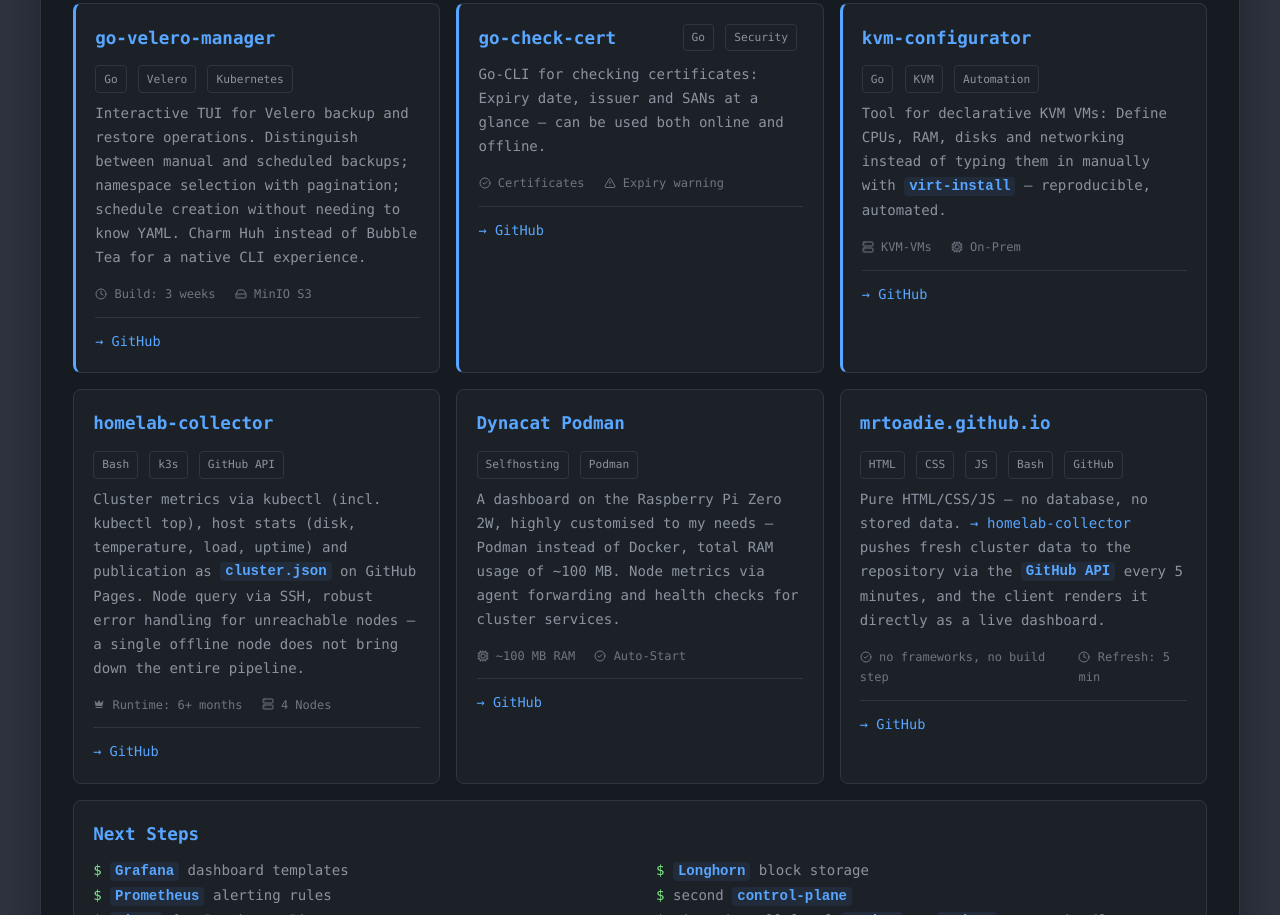
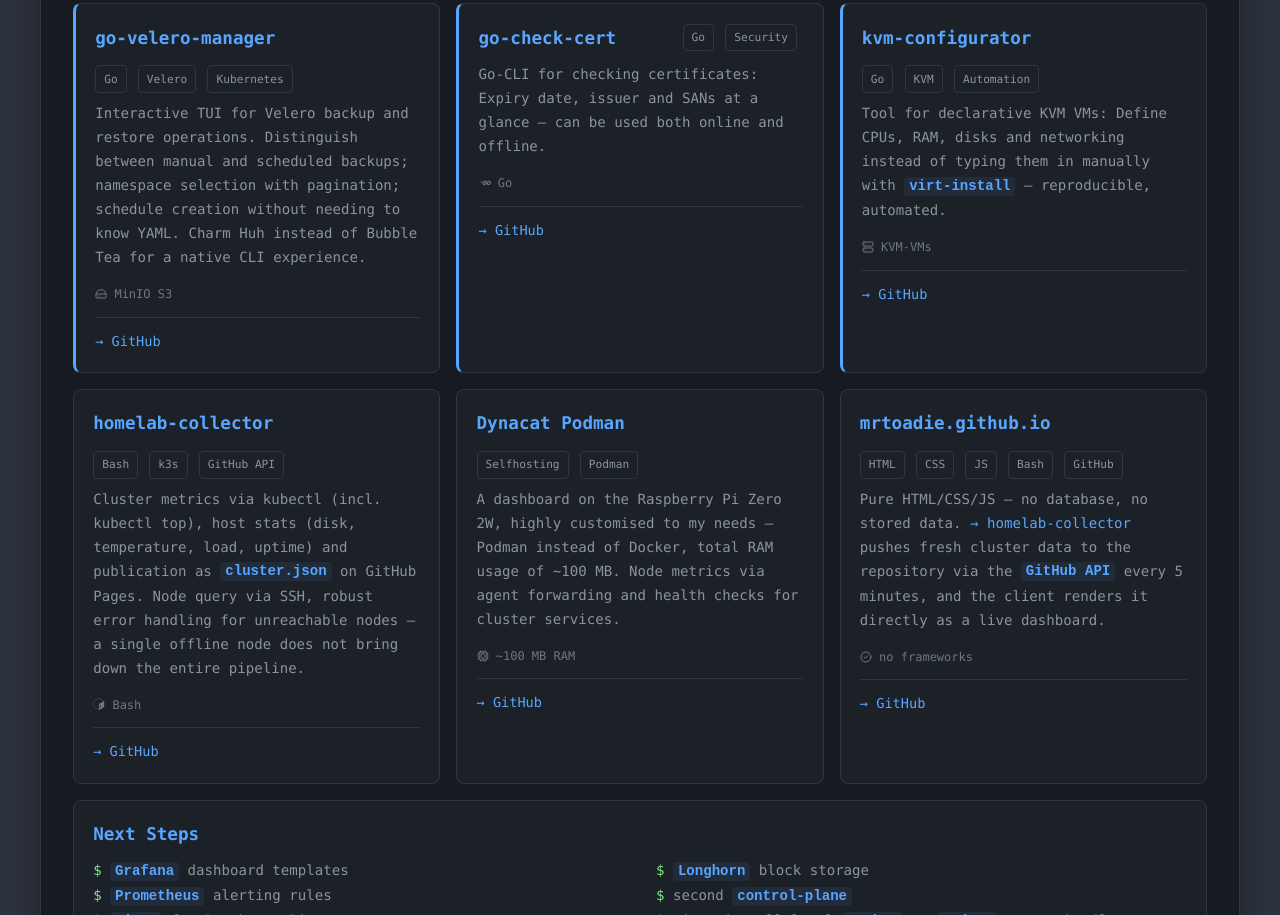
Before and after one commit to mrtoadie/mrtoadie.github.io, a plain HTML site: page projects.html in a window 1280 px wide. Shown: the part 355-1270 px from the top of the page. Drawn offline with Linux system fonts and the light colour scheme.

Commit message:
some cleanups

```diff
--- a/assets/css/style.css
+++ b/assets/css/style.css
@@ -1,4 +1,4 @@
-/* style.css — GitHub-dark terminal theme for mrtoadie.github.io
+/* style.css — GitHub-dark like terminal theme for mrtoadie.github.io
    Consolidated: every rule exactly once, dead blocks removed.
    Theme switch = edit the :root block only.
    Structure: reset → tokens → base → icons → header/nav → typography →
@@ -15,7 +15,6 @@
     margin: 0;
     padding: 0;
 }
-
 /* ---------- Theme tokens ---------- */
 :root {
     --bg: #2e3440;
@@ -150,6 +149,12 @@ a:hover {
 }
 .ic-coffee {
     --i: url("../icons/coffee.svg");
+}
+.ic-bash {
+    --i: url("../icons/bash.svg");
+}
+.ic-go {
+    --i: url("../icons/go.svg");
 }
 
 /* ---------- Terminal header (sticky) ---------- */
@@ -933,7 +938,6 @@ section:last-child {
     padding-top: 0.75rem;
     font-size: 0.85rem;
 }
-
 /* ---------- Skills page ----------
    Two-column rows on desktop (name | evidence), stacked on phones. */
 .intro-text {
@@ -1217,9 +1221,6 @@ footer {
 .incident-meta time {
     color: var(--dim);
 }
-.incident-meta .meta-label {
-    color: var(--text-muted);
-}
 .incident-meta .meta-item {
     margin-left: 0.5rem;
     padding-left: 0.75rem;
--- a/projects.html
+++ b/projects.html
@@ -42,7 +42,7 @@
                     </div>
 
                     <div class="project-grid">
-                        <!-- Velero -->
+                        <!-- Featured: Velero -->
                         <div class="project-card featured">
                             <div class="project-header">
                                 <div class="project-name">go-velero-manager</div>
@@ -59,7 +59,6 @@
                                 for a native CLI experience.
                             </div>
                             <div class="project-meta">
-                                <span><i class="ic ic-clock" role="img" aria-label="Build time"></i> Build: 3 weeks</span>
                                 <span><i class="ic ic-disk" role="img" aria-label="MinIO S3"></i> MinIO S3</span>
                             </div>
                             <div class="project-links">
@@ -81,8 +80,7 @@
                                 Expiry date, issuer and SANs at a glance — can be used both online and offline.
                             </div>
                             <div class="project-meta">
-                                <span><i class="ic ic-check" role="img" aria-label="Certificates"></i> Certificates</span>
-                                <span><i class="ic ic-alert" role="img" aria-label="Expiry warning"></i> Expiry warning</span>
+                                <span><i class="ic ic-go" role="img" aria-label="Go"></i> Go</span>
                             </div>
                             <div class="project-links">
                                 <a href="https://github.com/mrtoadie/go-check-cert" title="go-check-cert @ GitHub" aria-label="go-check-cert @ GitHub" target="_blank" rel="noopener noreferrer">→ GitHub</a>
@@ -106,7 +104,6 @@
                             </div>
                             <div class="project-meta">
                                 <span><i class="ic ic-server" role="img" aria-label="KVM-VMs"></i> KVM-VMs</span>
-                                <span><i class="ic ic-cpu" role="img" aria-label="On-Prem"></i> On-Prem</span>
                             </div>
                             <div class="project-links">
                                 <a href="https://github.com/mrtoadie/kvm-configurator" title="kvm-configurator @ GitHub" aria-label="kvm-configurator @ GitHub" target="_blank" rel="noopener noreferrer">→ GitHub</a>
@@ -129,8 +126,7 @@
                                 single offline node does not bring down the entire pipeline.
                             </div>
                             <div class="project-meta">
-                                <span><i class="ic ic-crown" role="img" aria-label="Runtime"></i> Runtime: 6+ months</span>
-                                <span><i class="ic ic-server" role="img" aria-label="Nodes"></i> 4 Nodes</span>
+                                <span><i class="ic ic-bash" role="img" aria-label="Bash"></i> Bash</span>
                             </div>
                             <div class="project-links">
                                 <a href="https://github.com/mrtoadie/lab/tree/main/homelab/homelab-collector" title="homelab-collector @ GitHub" aria-label="homelab-collector @ GitHub" target="_blank" rel="noopener noreferrer">→ GitHub</a>
@@ -153,7 +149,6 @@
                             </div>
                             <div class="project-meta">
                                 <span><i class="ic ic-cpu" role="img" aria-label="Resources"></i> ~100 MB RAM</span>
-                                <span><i class="ic ic-check" role="img" aria-label="Auto start"></i> Auto-Start</span>
                             </div>
                             <div class="project-links">
                                 <a href="https://github.com/mrtoadie/lab/tree/main/homelab/infra/watcher-pi-zero/dynacat" title="dynacat-watcher @ GitHub" aria-label="dynacat-watcher @ GitHub" target="_blank" rel="noopener noreferrer">→ GitHub</a>
@@ -179,8 +174,7 @@
                                 and the client renders it directly as a live dashboard.
                             </div>
                             <div class="project-meta">
-                                <span><i class="ic ic-check" role="img" aria-label="Dependencies"></i> no frameworks, no build step</span>
-                                <span><i class="ic ic-clock" role="img" aria-label="Refresh"></i> Refresh: 5 min</span>
+                                <span><i class="ic ic-check" role="img" aria-label="Dependencies"></i> no frameworks</span>
                             </div>
                             <div class="project-links">
                                 <a href="https://github.com/mrtoadie/mrtoadie.github.io" title="mrtoadie.github.io @ GitHub" aria-label="mrtoadie.github.io @ GitHub" target="_blank" rel="noopener noreferrer">→ GitHub</a>
```
Also changed, not shown: 1 other file.
